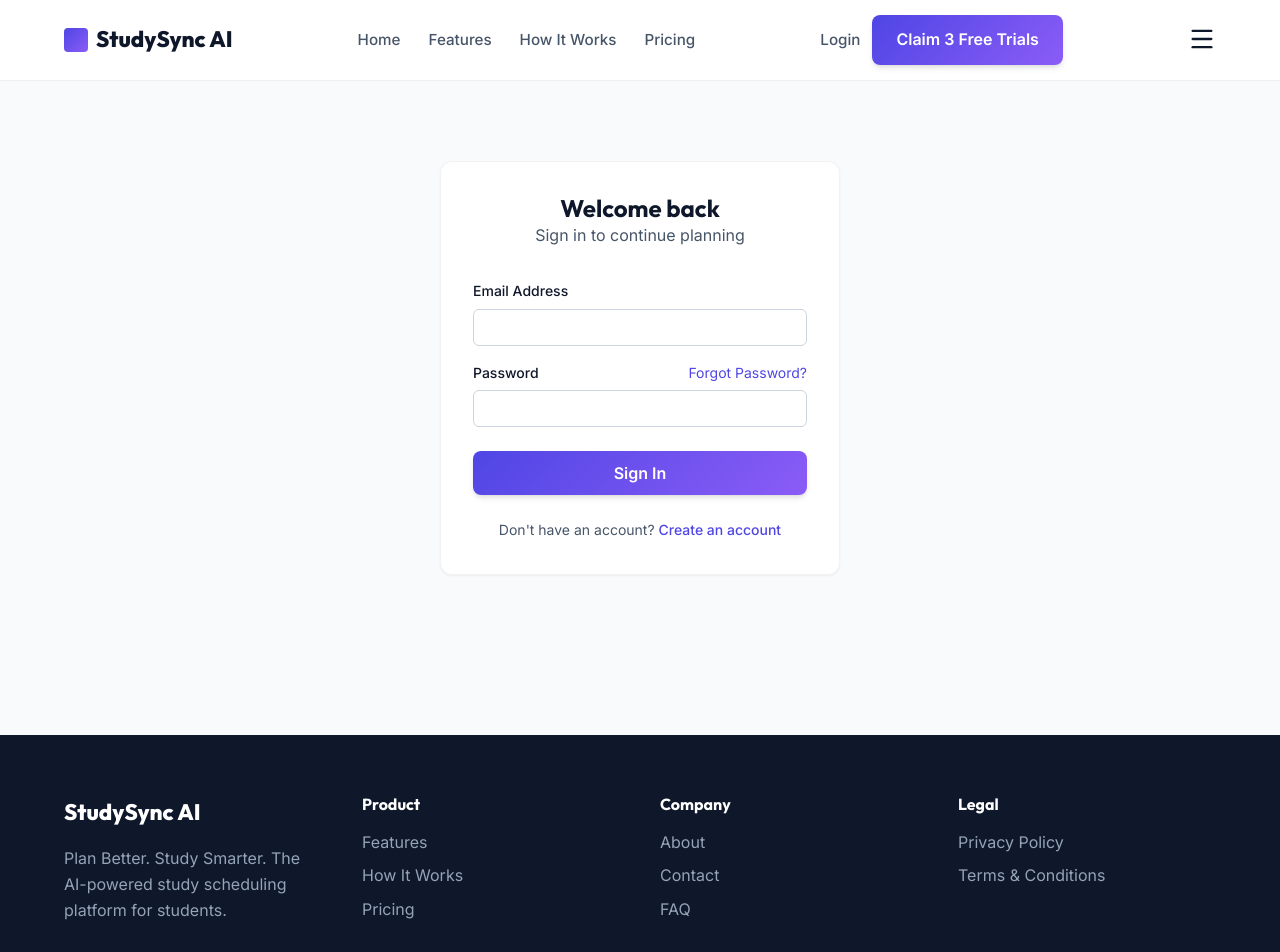
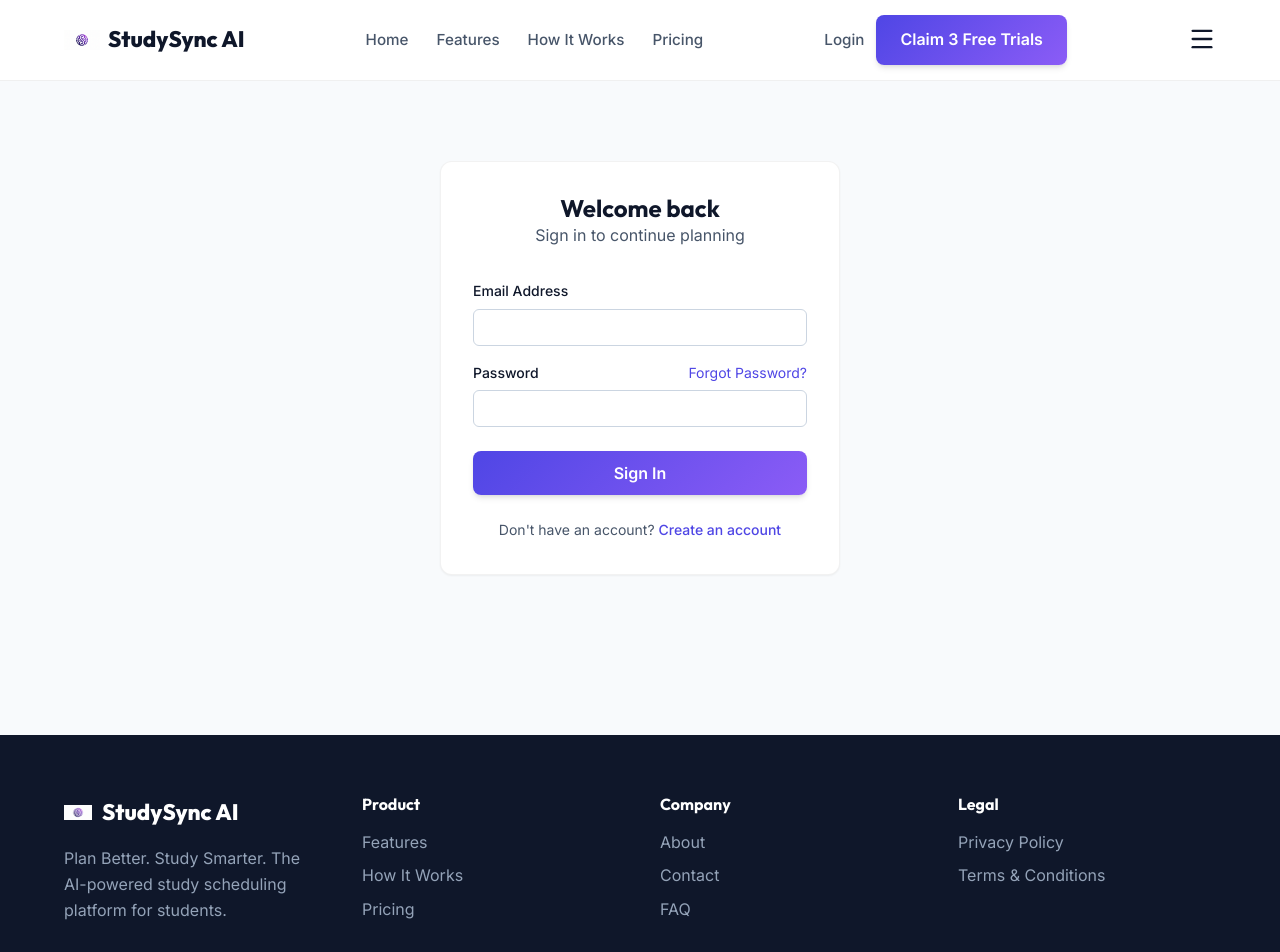
Before and after one commit to om67891/Study-Sync-Ai, a React (Vite) app in the folder frontend/: page /login in a window 1280 px wide. Shown: the top 952 px of the page. Built offline with nearby package versions, Linux system fonts and the light colour scheme; no server answers.

Commit message:
feat: Add StudySync AI logo to Navbar and Footer

```diff
--- a/frontend/src/components/Footer.jsx
+++ b/frontend/src/components/Footer.jsx
@@ -6,7 +6,10 @@ function Footer() {
     <footer style={{ background: 'var(--primary-dark)', color: 'var(--text-light)', padding: '60px 0 24px', marginTop: '80px' }}>
       <div className="container" style={{ display: 'grid', gridTemplateColumns: 'repeat(auto-fit, minmax(200px, 1fr))', gap: '40px', marginBottom: '40px' }}>
         <div>
-          <div className="nav-brand" style={{ color: 'white', marginBottom: '16px' }}>StudySync AI</div>
+          <div className="nav-brand" style={{ color: 'white', marginBottom: '16px', display: 'flex', alignItems: 'center', gap: '10px' }}>
+            <img src="/logo.png" alt="StudySync AI Logo" style={{ width: '28px', height: '28px', objectFit: 'contain' }} />
+            StudySync AI
+          </div>
           <p>Plan Better. Study Smarter. The AI-powered study scheduling platform for students.</p>
         </div>
         <div>
--- a/frontend/src/components/Navbar.jsx
+++ b/frontend/src/components/Navbar.jsx
@@ -18,7 +18,7 @@ function Navbar() {
     <nav className="navbar">
       <div className="container" style={{ display: 'flex', justifyContent: 'space-between', alignItems: 'center', height: '80px' }}>
         <Link to={isAuthenticated ? "/dashboard" : "/"} className="nav-brand">
-          <div style={{ width: '24px', height: '24px', borderRadius: '4px', background: 'var(--gradient-primary)' }}></div>
+          <img src="/logo.png" alt="StudySync AI Logo" style={{ width: '36px', height: '36px', objectFit: 'contain' }} />
           StudySync AI
         </Link>
 
```
Also changed, not shown: frontend/public/logo.png (added).
